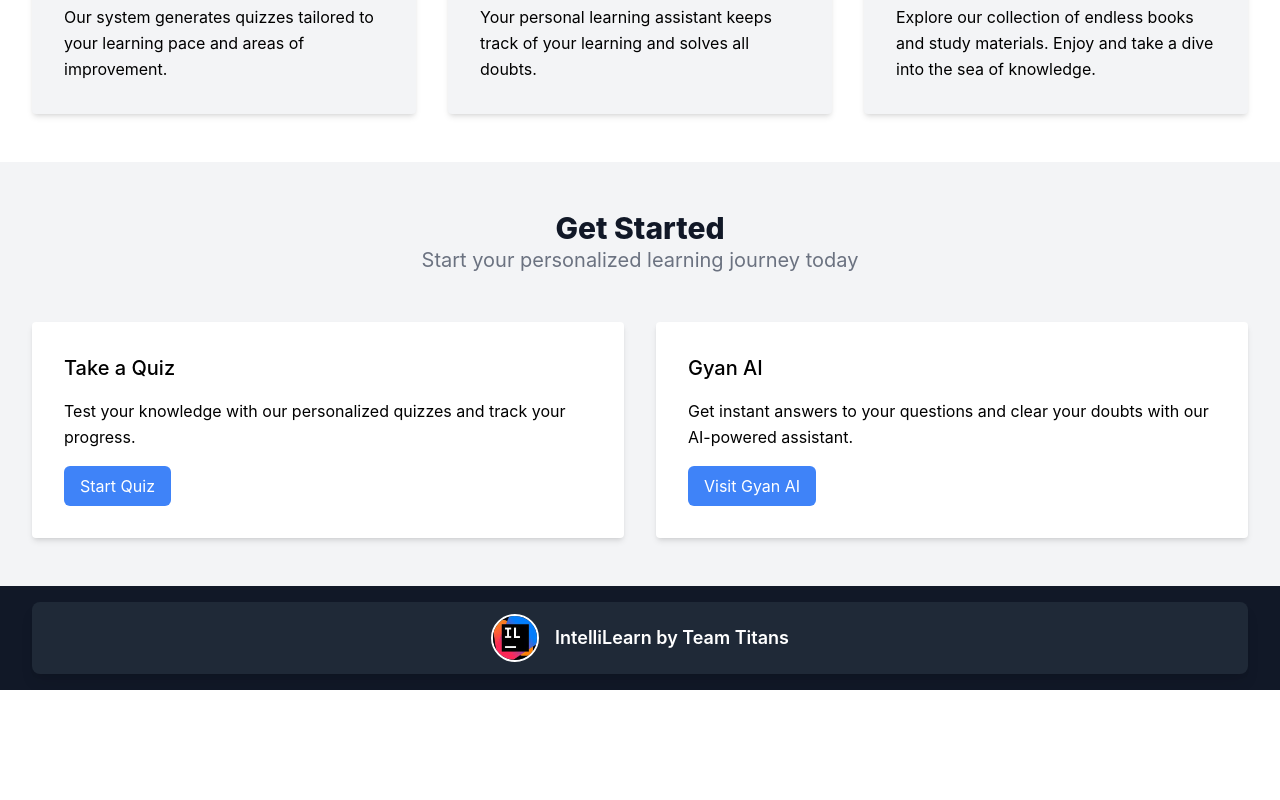
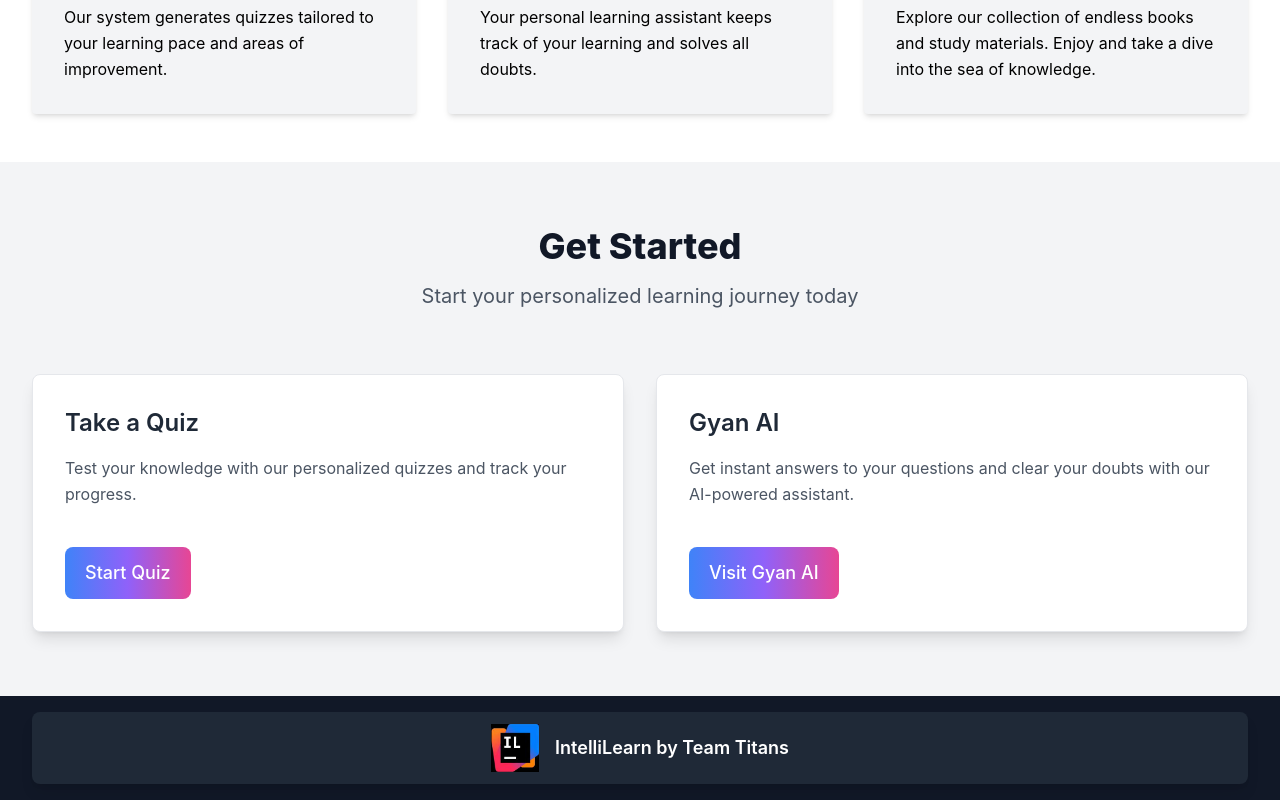
Before and after one commit to pulkitpareek18/IntelliLearn-Titans, a React (Vite) app in the folder frontend/: page / in a window 1280 px wide. Shown: the part 1032-1832 px from the top of the page. Before the commit the page ends 1722 px from the top, so only its background shows below. Built offline with nearby package versions, Linux system fonts and the light colour scheme; no server answers.

Commit message:
designed home page

```diff
--- a/frontend/src/pages/Home.jsx
+++ b/frontend/src/pages/Home.jsx
@@ -62,27 +62,33 @@ function Home() {
                 </section>
 
                 {/* Get Started Section */}
-            <section className="py-12 bg-gray-100">
+                <section className="py-16 bg-gray-100">
                     <div className="max-w-7xl mx-auto px-4 sm:px-6 lg:px-8">
-                    <div className="text-center mb-12">
-                        <h2 className="text-3xl font-extrabold text-gray-900">Get Started</h2>
-                        <p className="text-xl text-gray-500">Start your personalized learning journey today</p>
+                        <div className="text-center mb-16">
+                            <h2 className="text-4xl font-extrabold text-gray-900">Get Started</h2>
+                            <p className="mt-4 text-xl text-gray-600">Start your personalized learning journey today</p>
                         </div>
                         <div className="flex flex-wrap -m-4">
                             <div className="p-4 w-full md:w-1/2">
-                            <div className="h-full bg-white p-8 rounded shadow-md">
-                                <h3 className="text-xl font-medium title-font mb-4">Take a Quiz</h3>
-                                <p className="leading-relaxed">Test your knowledge with our personalized quizzes and track your progress.</p>
-                                <Link to="/quiz" className="mt-4 inline-flex items-center px-4 py-2 bg-blue-500 hover:bg-blue-600 text-white rounded-md transition-colors duration-300">
+                                <div className="h-full bg-white p-8 rounded-lg shadow-lg border border-gray-200 hover:border-gray-300 transition-colors duration-300">
+                                    <h3 className="text-2xl font-semibold mb-4 text-gray-800">Take a Quiz</h3>
+                                    <p className="leading-relaxed text-gray-600 mb-6">Test your knowledge with our personalized quizzes and track your progress.</p>
+                                    <Link
+                                        to="/quiz"
+                                        className="mt-4 inline-flex items-center px-5 py-3 bg-gradient-to-r from-blue-500 via-purple-500 to-pink-500 text-white font-medium text-lg rounded-lg transition-colors duration-300 hover:from-purple-500 hover:via-pink-500 hover:to-red-500"
+                                    >
                                         Start Quiz
                                     </Link>
                                 </div>
                             </div>
                             <div className="p-4 w-full md:w-1/2">
-                            <div className="h-full bg-white p-8 rounded shadow-md">
-                                <h3 className="text-xl font-medium title-font mb-4">Gyan AI</h3>
-                                <p className="leading-relaxed">Get instant answers to your questions and clear your doubts with our AI-powered assistant.</p>
-                                <Link to="/gyanai" className="mt-4 inline-flex items-center px-4 py-2 bg-blue-500 hover:bg-blue-600 text-white rounded-md transition-colors duration-300">
+                                <div className="h-full bg-white p-8 rounded-lg shadow-lg border border-gray-200 hover:border-gray-300 transition-colors duration-300">
+                                    <h3 className="text-2xl font-semibold mb-4 text-gray-800">Gyan AI</h3>
+                                    <p className="leading-relaxed text-gray-600 mb-6">Get instant answers to your questions and clear your doubts with our AI-powered assistant.</p>
+                                    <Link
+                                        to="/gyanai"
+                                        className="mt-4 inline-flex items-center px-5 py-3 bg-gradient-to-r from-blue-500 via-purple-500 to-pink-500 text-white font-medium text-lg rounded-lg transition-colors duration-300 hover:from-purple-500 hover:via-pink-500 hover:to-red-500"
+                                    >
                                         Visit Gyan AI
                                     </Link>
                                 </div>
@@ -90,13 +96,12 @@ function Home() {
                         </div>
                     </div>
                 </section>
-
                 {/* Footer */}
 
                 <footer className="bg-gray-900 py-4">
                     <div className="max-w-7xl mx-auto px-4 sm:px-6 lg:px-8">
                         <div className="flex justify-center items-center bg-gray-800 p-3 rounded-lg shadow-lg">
-            <img src={logo} alt="IntelliLearn Logo" className="w-12 h-12 mr-4 rounded-full border-2 border-white" />
+                            <img src={logo} alt="IntelliLearn Logo" className="w-12 h-12 mr-4" />
                             <p className="text-white text-lg font-semibold">IntelliLearn by Team Titans</p>
                         </div>
                     </div>
--- a/frontend/src/pages/Quiz.jsx
+++ b/frontend/src/pages/Quiz.jsx
@@ -173,7 +173,7 @@ const Quiz = () => {
                     <div className='w-50 mx-2'>
                         <label htmlFor="countries" className="block mb-2 text-sm font-medium text-gray-900 dark:text-white">Select Difficulty</label>
                         <select value={difficulty} onChange={(e) => setDifficulty(e.target.value)} id="countries" className="bg-gray-50 border border-gray-300 text-gray-900 text-sm rounded-lg focus:ring-blue-500 focus:border-blue-500 block p-2.5 dark:bg-gray-700 dark:border-gray-600 dark:placeholder-gray-400 dark:text-white dark:focus:ring-blue-500 dark:focus:border-blue-500">
-                            <option selected value="Easy">Easy</option>
+                            <option value="Easy">Easy</option>
                             <option value="Medium">Medium</option>
                             <option value="Hard">Hard</option>
                             <option value="Very Hard">Very Hard</option>
```
Also changed, not shown: 1 other file (tests, documents, lock files or other folders). Lines whose indentation alone changed are shown as unchanged.
